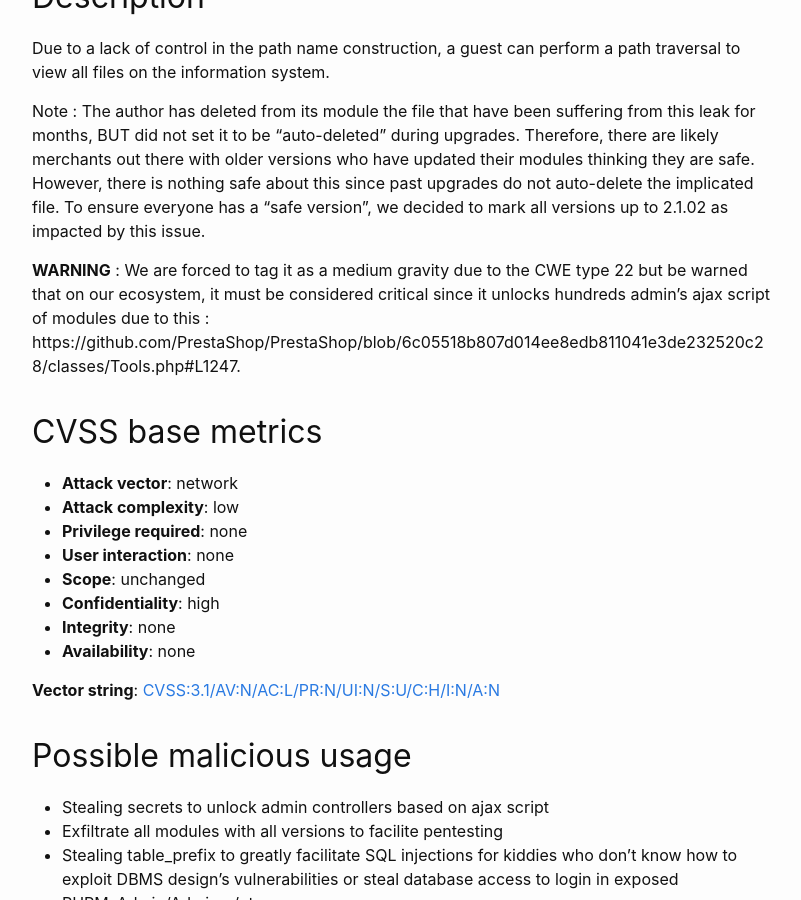
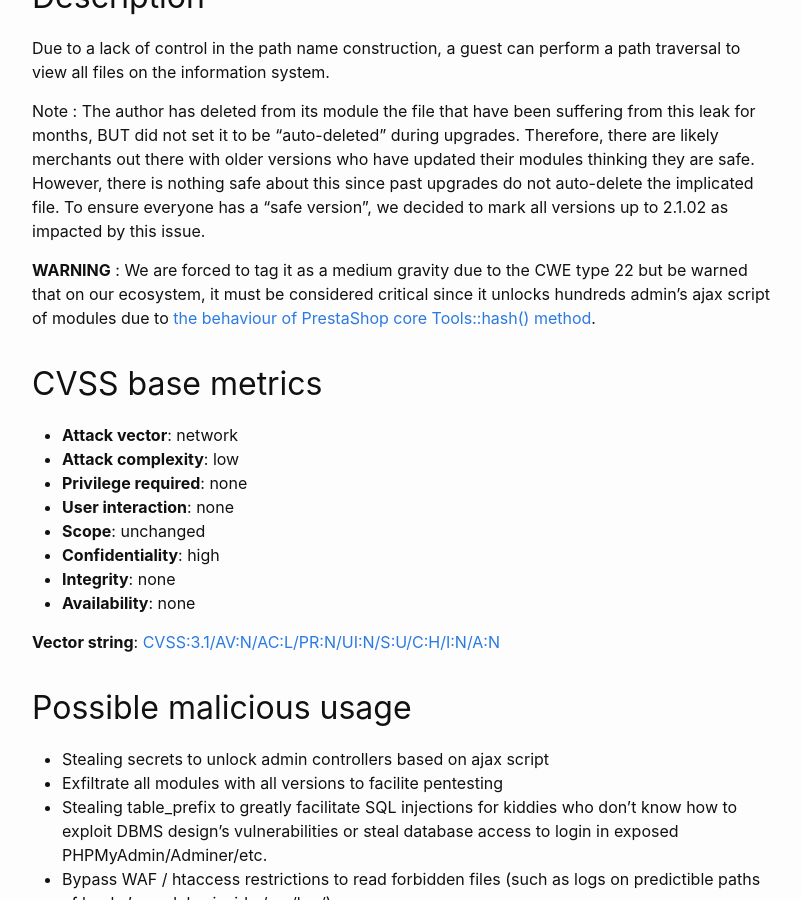
Before and after one commit to friends-of-presta/security-advisories, a Jekyll site: the page built from _posts/2023-07-20-ultimateimagetool.md, in a window 1280 px wide and 900 px high, scrolled down 875 px. Shown: the whole window, without its empty margins (238-1039 px from the left). Built offline with Jekyll 4.4.1, drawn with Linux system fonts in a browser that asks for light colours.

Commit message:
Update 2023-07-20-ultimateimagetool.md (#104)

```diff
--- a/_posts/2023-07-20-ultimateimagetool.md
+++ b/_posts/2023-07-20-ultimateimagetool.md
@@ -29,7 +29,7 @@ Due to a lack of control in the path name construction, a guest can perform a pa
 
 Note : The author has deleted from its module the file that have been suffering from this leak for months, BUT did not set it to be "auto-deleted" during upgrades. Therefore, there are likely merchants out there with older versions who have updated their modules thinking they are safe. However, there is nothing safe about this since past upgrades do not auto-delete the implicated file. To ensure everyone has a "safe version", we decided to mark all versions up to 2.1.02 as impacted by this issue.
 
-**WARNING** : We are forced to tag it as a medium gravity due to the CWE type 22 but be warned that on our ecosystem, it must be considered critical since it unlocks hundreds admin's ajax script of modules due to this : https://github.com/PrestaShop/PrestaShop/blob/6c05518b807d014ee8edb811041e3de232520c28/classes/Tools.php#L1247.
+**WARNING** : We are forced to tag it as a medium gravity due to the CWE type 22 but be warned that on our ecosystem, it must be considered critical since it unlocks hundreds admin's ajax script of modules due to [the behaviour of PrestaShop core Tools::hash() method](https://github.com/PrestaShop/PrestaShop/blob/6c05518b807d014ee8edb811041e3de232520c28/classes/Tools.php#L1247).
 
 
 ## CVSS base metrics
```
